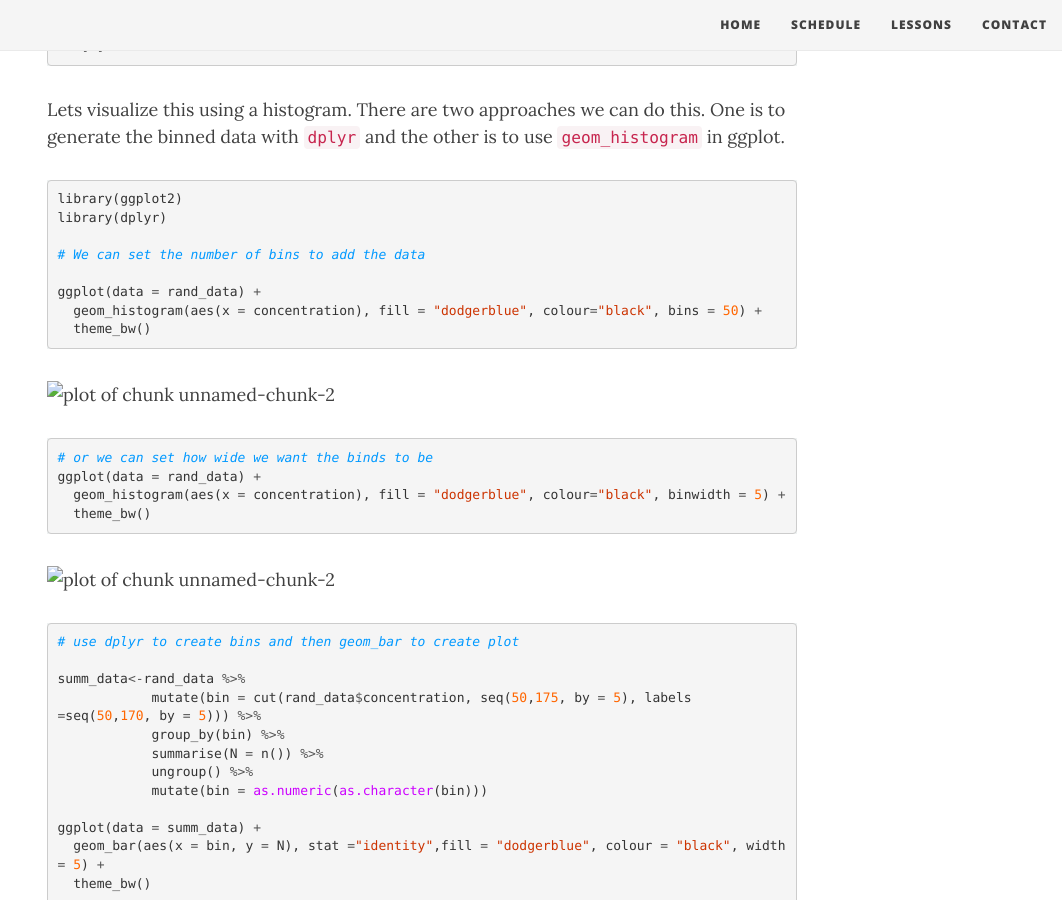
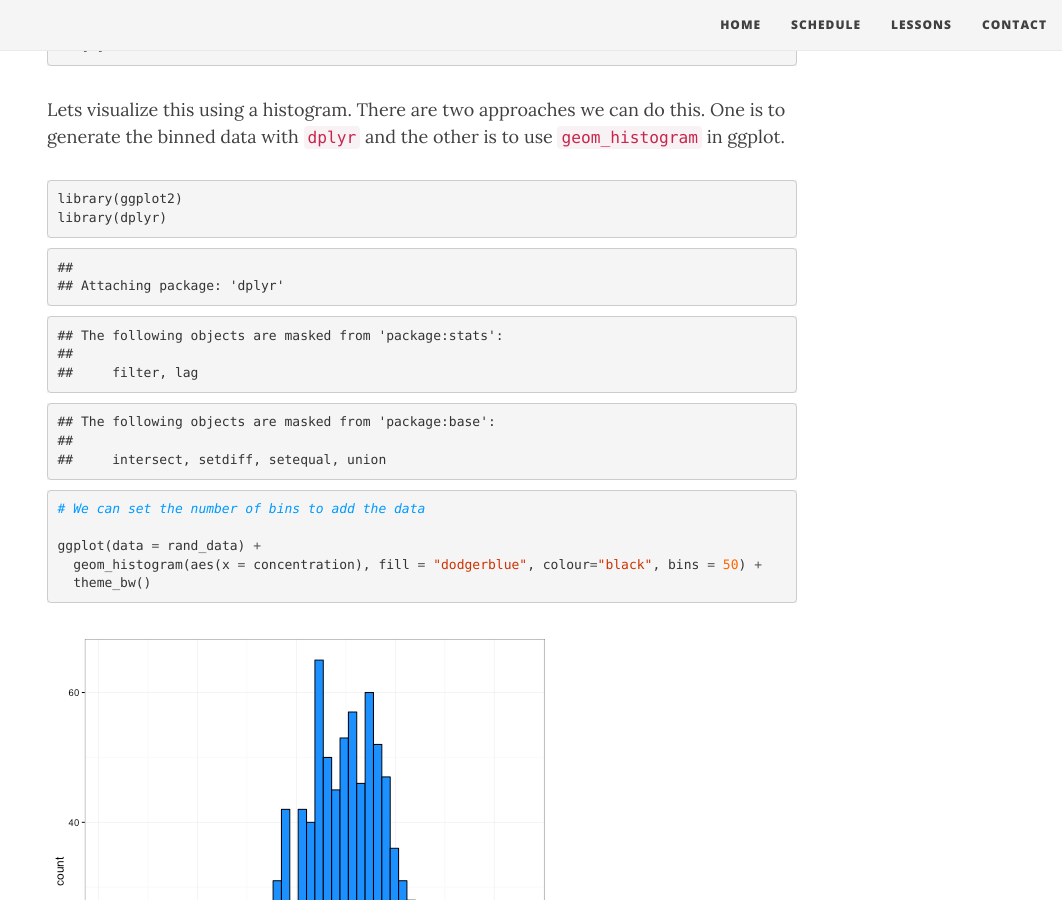
Before and after one commit to chrischizinski/SNR_R_Group, a Jekyll site: the page built from _posts/2016-10-07-REstimation.md, in a window 1280 px wide and 900 px high, scrolled down 1665 px. Shown: the whole window, without its empty margins (218-1280 px from the left). Built offline with Jekyll 4.4.1, drawn with Linux system fonts in a browser that asks for light colours; nearby versions of some CDN libraries; comment, search, counter and statistics services are not loaded; some of the changed text lies outside the part shown.

Commit message:
page update

```diff
--- a/_posts/2016-10-07-REstimation.md
+++ b/_posts/2016-10-07-REstimation.md
@@ -88,7 +87,34 @@ Lets visualize this using a histogram.  There are two approaches we can do this.
 {% highlight r %}
 library(ggplot2)
 library(dplyr)
+{% endhighlight %}
 
+
+
+{% highlight text %}
+##
+## Attaching package: 'dplyr'
+{% endhighlight %}
+
+
+
+{% highlight text %}
+## The following objects are masked from 'package:stats':
+##
+##     filter, lag
+{% endhighlight %}
+
+
+
+{% highlight text %}
+## The following objects are masked from 'package:base':
+##
+##     intersect, setdiff, setequal, union
+{% endhighlight %}
+
+
+
+{% highlight r %}
 # We can set the number of bins to add the data
 
 ggplot(data = rand_data) +
@@ -96,7 +122,7 @@ ggplot(data = rand_data) +
   theme_bw()
 {% endhighlight %}
 
-![plot of chunk unnamed-chunk-2](/SNR_R_Group/figs/2016-10-02-REstimation/unnamed-chunk-2-1.png)
+![plot of chunk unnamed-chunk-2](/SNR_R_Group/figs/2016-10-07-REstimation/unnamed-chunk-2-1.png)
 
 {% highlight r %}
 # or we can set how wide we want the binds to be
@@ -105,7 +131,7 @@ ggplot(data = rand_data) +
   theme_bw()
 {% endhighlight %}
 
-![plot of chunk unnamed-chunk-2](/SNR_R_Group/figs/2016-10-02-REstimation/unnamed-chunk-2-2.png)
+![plot of chunk unnamed-chunk-2](/SNR_R_Group/figs/2016-10-07-REstimation/unnamed-chunk-2-2.png)
 
 {% highlight r %}
 # use dplyr to create bins and then geom_bar to create plot
@@ -122,7 +148,7 @@ ggplot(data = summ_data) +
   theme_bw()
 {% endhighlight %}
 
-![plot of chunk unnamed-chunk-2](/SNR_R_Group/figs/2016-10-02-REstimation/unnamed-chunk-2-3.png)
+![plot of chunk unnamed-chunk-2](/SNR_R_Group/figs/2016-10-07-REstimation/unnamed-chunk-2-3.png)
 
 #### L-estimator
 
@@ -302,7 +328,26 @@ install.packages('psych')
 
 {% highlight r %}
 library(psych)
+{% endhighlight %}
 
+
+
+{% highlight text %}
+##
+## Attaching package: 'psych'
+{% endhighlight %}
+
+
+
+{% highlight text %}
+## The following objects are masked from 'package:ggplot2':
+##
+##     %+%, alpha
+{% endhighlight %}
+
+
+
+{% highlight r %}
 winsor.mean(concentration, trim = 0.1)
 {% endhighlight %}
 
@@ -324,7 +369,26 @@ Not commonly used but do have a role in robust regression and ANOVA techniques f
 
 {% highlight r %}
 library(MASS)  #requires the MASS package
+{% endhighlight %}
 
+
+
+{% highlight text %}
+##
+## Attaching package: 'MASS'
+{% endhighlight %}
+
+
+
+{% highlight text %}
+## The following object is masked from 'package:dplyr':
+##
+##     select
+{% endhighlight %}
+
+
+
+{% highlight r %}
 data(chem)  #load the chem dataset
 
 chem_data<-data.frame(ind = 1:length(chem),chem = chem)
@@ -334,7 +398,7 @@ ggplot(data = chem_data) +
   theme_bw()
 {% endhighlight %}
 
-![plot of chunk unnamed-chunk-9](/SNR_R_Group/figs/2016-10-02-REstimation/unnamed-chunk-9-1.png)
+![plot of chunk unnamed-chunk-9](/SNR_R_Group/figs/2016-10-07-REstimation/unnamed-chunk-9-1.png)
 
 We can see from this data that there is one HUGE outlier.  Running `huber` and `mean` give us different results.
 
@@ -671,7 +735,7 @@ ggplot(data = x) +
 ## `stat_bin()` using `bins = 30`. Pick better value with `binwidth`.
 {% endhighlight %}
 
-![plot of chunk unnamed-chunk-20](/SNR_R_Group/figs/2016-10-02-REstimation/unnamed-chunk-20-1.png)
+![plot of chunk unnamed-chunk-20](/SNR_R_Group/figs/2016-10-07-REstimation/unnamed-chunk-20-1.png)
 
 You can see the difference in the above plot.  Standard deviations describe the spread in the data, whereas the standard error describes where the mean (or predicted value) falls.
 
@@ -744,7 +808,7 @@ ggplot(data = stor_vals) +
   theme_bw()
 {% endhighlight %}
 
-![plot of chunk unnamed-chunk-21](/SNR_R_Group/figs/2016-10-02-REstimation/unnamed-chunk-21-1.png)
+![plot of chunk unnamed-chunk-21](/SNR_R_Group/figs/2016-10-07-REstimation/unnamed-chunk-21-1.png)
 
 ##### Bootstrapping
 
@@ -809,7 +873,7 @@ ggplot(data = stor_vals_bs) +
   theme_bw()
 {% endhighlight %}
 
-![plot of chunk unnamed-chunk-22](/SNR_R_Group/figs/2016-10-02-REstimation/unnamed-chunk-22-1.png)
+![plot of chunk unnamed-chunk-22](/SNR_R_Group/figs/2016-10-07-REstimation/unnamed-chunk-22-1.png)
 
 #### Now it is your turn
 
```
Also changed, not shown: other parts of _posts/2016-10-07-REstimation.md (+1 -2 lines).
